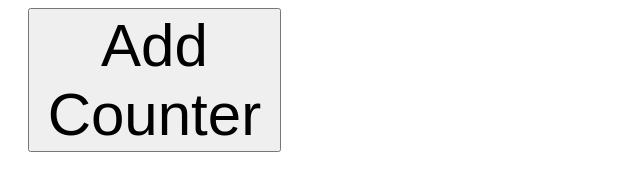
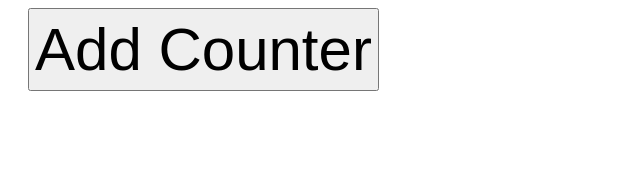
Before and after one commit to MP7373/MultipleCountersApp, a plain HTML site: page index.html in a window 1280 px wide. Shown: the whole page, without its empty margins (0-640 px from the left). Drawn offline with Linux system fonts and the light colour scheme.

Commit message:
update styles again

```diff
--- a/index.html
+++ b/index.html
@@ -7,13 +7,12 @@
     <meta name="description" content="Simple Counter App" />
     <meta name="author" content="Martin Payne" />
     <style>
-      body {
-        font-size: 60px;
-      }
       button {
         margin-left: 20px;
         margin-right: 20px;
-        width: 20%;
+        padding: 5px;
+        min-width: 20%;
+        min-height: fit-content;
         font-size: 60px;
       }
 
```
